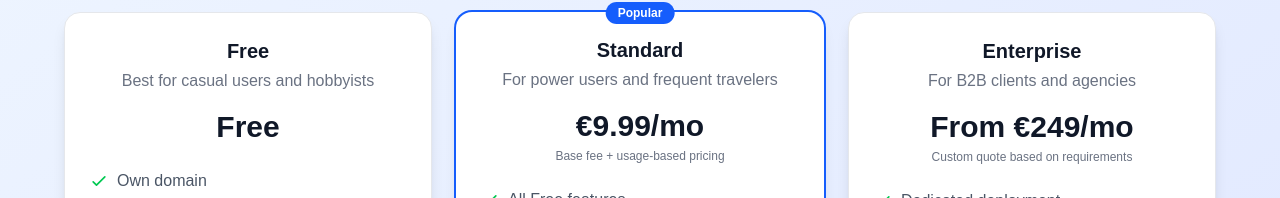
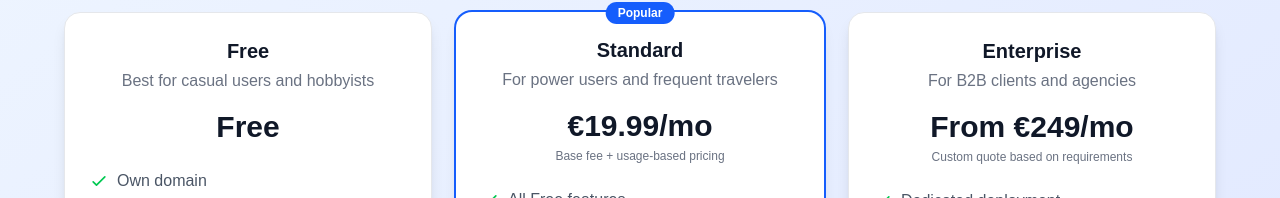
Before and after one commit to CloudAppDevProject/CloudAppDev, a Next.js app: page /register/plan in a window 1280 px wide. Shown: the part 248-446 px from the top of the page. Built offline with nearby package versions, Linux system fonts and the light colour scheme.

Commit message:
add commercial model

```diff
--- a/app/register/plan/page.tsx
+++ b/app/register/plan/page.tsx
@@ -30,7 +30,7 @@ const tiers: {
     id: 'standard',
     name: 'Standard',
     description: 'For power users and frequent travelers',
-    price: '€9.99/mo',
+    price: '€19.99/mo',
     priceDetails: 'Base fee + usage-based pricing',
     highlighted: true,
     features: [
```
Also changed, not shown: 1 other file (tests, documents, lock files or other folders).
